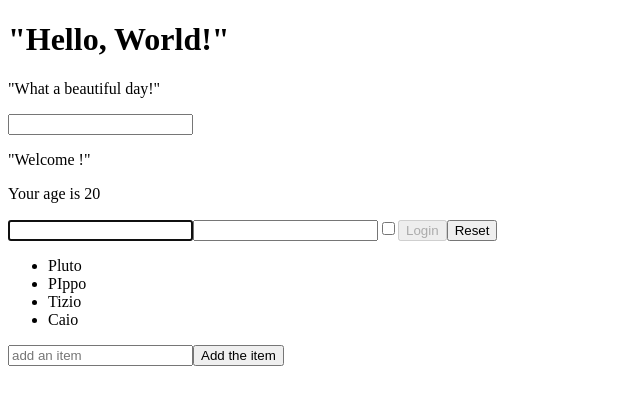
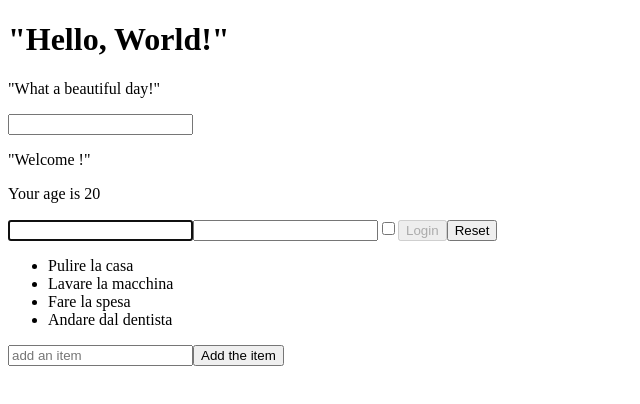
Before and after one commit to EdoGent/React-App, a React (Create React App) app: page / in a window 1280 px wide. Shown: the top 404 px of the page, without its empty margins (0-640 px from the left). Built offline with nearby package versions, Linux system fonts and the light colour scheme.

Commit message:
Lists-04 exercise

```diff
--- a/src/Component/ToDoList.js
+++ b/src/Component/ToDoList.js
@@ -2,7 +2,7 @@ import React from 'react';
 
 export default class ToDoList extends React.Component {
     state = {
-        items: ['Pluto', 'PIppo', 'Tizio', 'Caio'],
+        items: ['Pulire la casa', 'Lavare la macchina', 'Fare la spesa', 'Andare dal dentista'],
         newItems: ''
     }
 
@@ -16,7 +16,8 @@ export default class ToDoList extends React.Component {
     handleAddItem = (item) => {
         if(item !== '') {
             this.setState({
-                items: [...this.state.items, item]
+                items: [...this.state.items, item],
+                newItems: ''
             })
         }
         return
@@ -26,7 +27,7 @@ export default class ToDoList extends React.Component {
         return (
             <>
                 <ul>{this.state.items.map ((item, index) => <li key={index}>{item}</li>)}</ul>
-                <input name='name' value={this.state.newItems} placeholder='add an item' onChange={this.handleInput} />
+                <input name='toDo' value={this.state.newItems} placeholder='add an item' onChange={this.handleInput} />
                 <button onClick={() => this.handleAddItem(this.state.newItems)} >Add the item</button>
             </>
 
```
